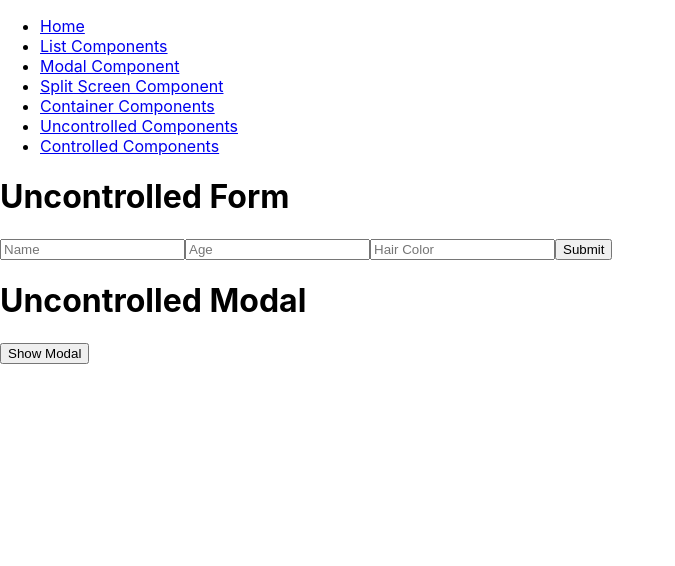
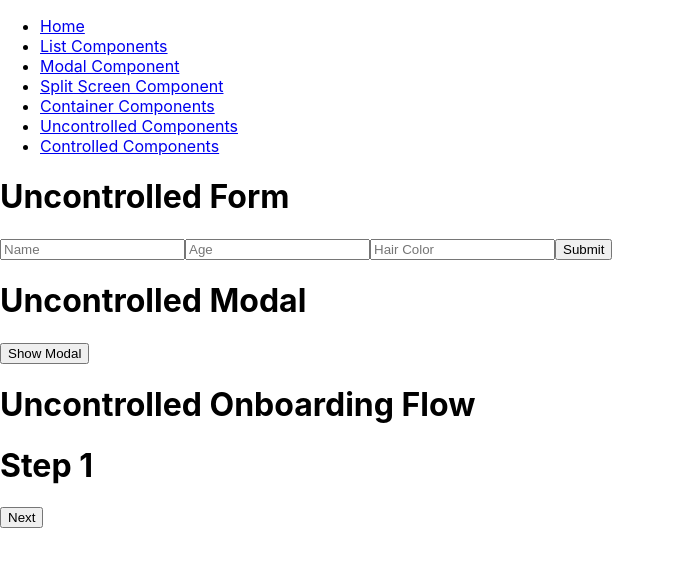
Before and after one commit to lcheunglci/react-design-patterns-practice, a React (Create React App) app: page /uncontrolled in a window 1280 px wide. Shown: the top 566 px of the page, without its empty margins (0-675 px from the left). Built offline with nearby package versions, Linux system fonts and the light colour scheme.

Commit message:
Add uncontrolled onboarding flow

```diff
--- /dev/null
+++ b/src/UncontrolledComponents/UncontrolledOnboardingFlow.js
@@ -0,0 +1,35 @@
+import React, {useState} from "react";
+
+export const UncontrolledOnboardingFlow = ({children, onFinish}) => {
+    const [onboardingData, setOnboardingData] = useState({});
+    const [currentIndex, setCurrentIndex] = useState(0);
+
+    const currentChild = React.Children.toArray(children)[currentIndex];
+
+    const goToNext = stepData => {
+        const nextIndex = currentIndex + 1;
+
+        const updateData = {
+            ...onboardingData,
+            ...stepData
+        };
+
+        if (nextIndex < children.length) {
+            setCurrentIndex(nextIndex);
+        } else {
+            onFinish(updateData);
+        }
+
+        setOnboardingData(updateData);
+    }
+
+    if (React.isValidElement(currentChild)) {
+        return React.cloneElement(currentChild, {goToNext})
+    }
+
+    return (
+        <>
+        {currentChild}
+        </>
+    );
+}
--- a/src/pages/UncontrolledPage.js
+++ b/src/pages/UncontrolledPage.js
@@ -1,15 +1,45 @@
 import { UncontrolledForm } from "../UncontrolledComponents/UncontrolledForm";
 import { UncontrolledModal } from "../UncontrolledComponents/UncontrolledModal";
+import { UncontrolledOnboardingFlow } from "../UncontrolledComponents/UncontrolledOnboardingFlow";
 import React from "react";
 
 export const UncontrolledPage = () => {
 
+    const StepOne = ( {goToNext}) => (
+        <>
+        <h1>Step 1</h1>
+        <button onClick={() => goToNext({name: 'John Doe'})}>Next</button>
+        </>
+    );
+    const StepTwo = ( {goToNext}) => (
+        <>
+        <h1>Step 2</h1>
+        <button onClick={() => goToNext({age:100})}>Next</button>
+        </>
+    );
+    const StepThree = ( {goToNext}) => (
+        <>
+        <h1>Step 3</h1>
+        <button onClick={() => goToNext({hairColor: 'brown'})}>Next</button>
+        </>
+    );
     return (
         <>
             <h1>Uncontrolled Form</h1>
             <UncontrolledForm />
             <h1>Uncontrolled Modal</h1>
             <UncontrolledModal />
+            <h1>Uncontrolled Onboarding Flow</h1>
+            <UncontrolledOnboardingFlow onFinish={
+                data => {
+                    console.log(data);
+                    alert('Onboarding complete');
+                }}>
+                <StepOne />
+                <StepTwo />
+                <StepThree />
+            </UncontrolledOnboardingFlow>
+
         </>
 
     );
```
